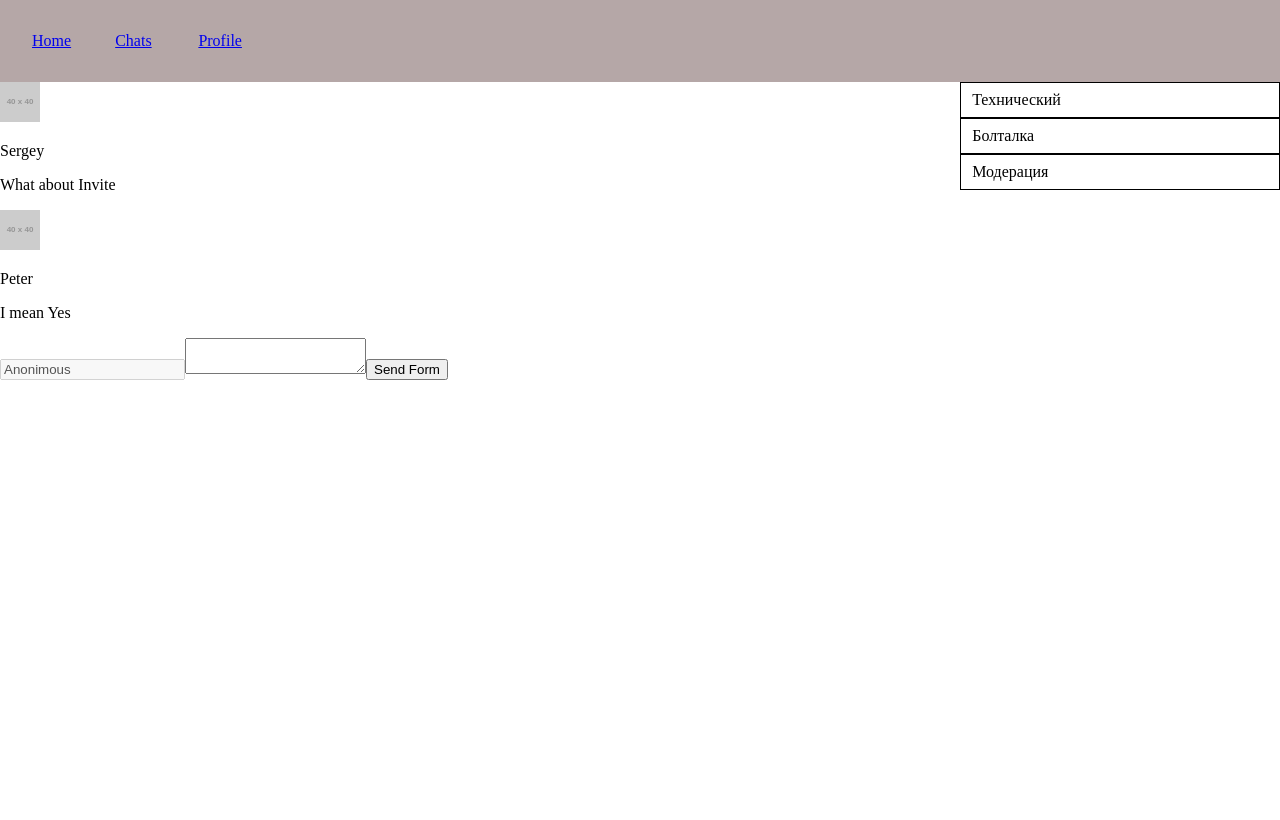
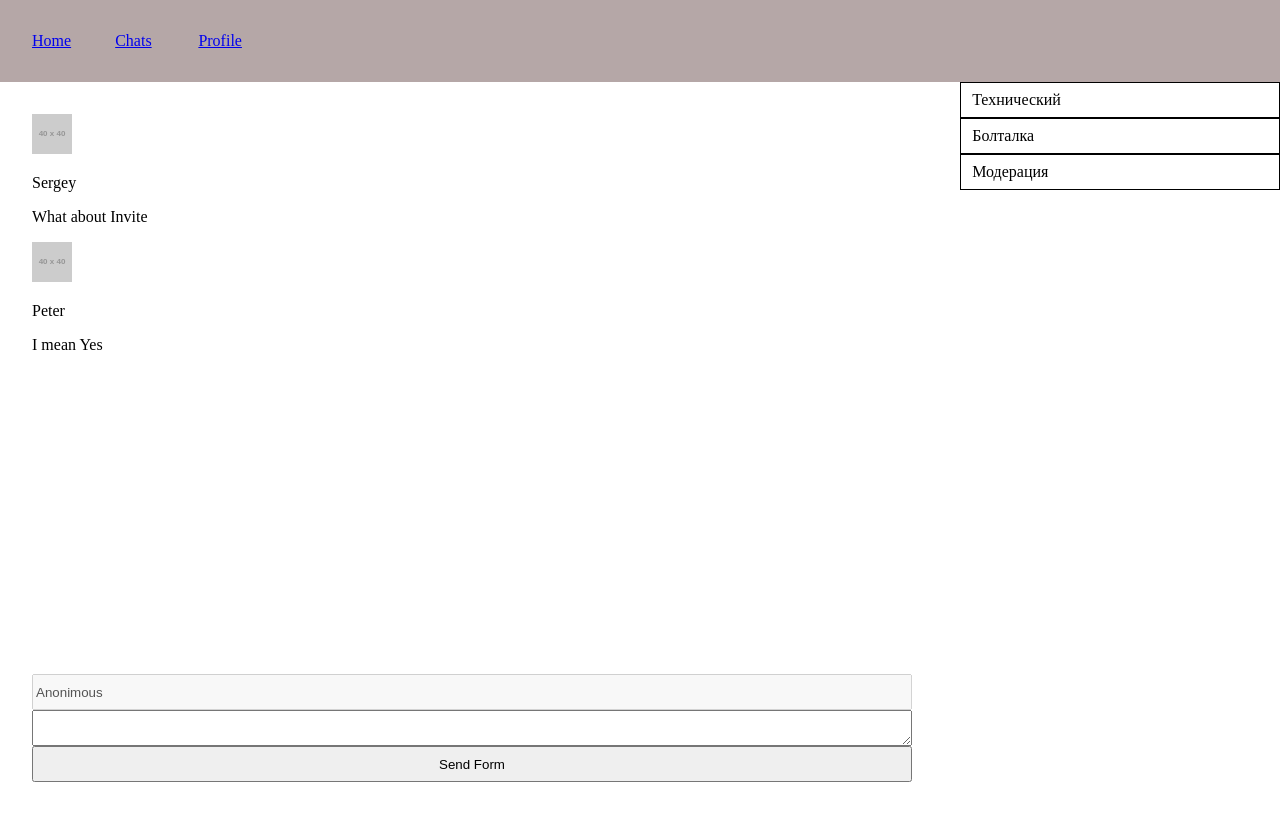
Before and after one commit to Sinsstranger/Geekbrains-ReactJS_Learn-2021, a React (Create React App) app: page /chats/moderation in a window 1280 px wide. Shown: the top 820 px of the page. Built offline with nearby package versions, Linux system fonts and the light colour scheme; the HTML template or start-up script is replaced by a standard one.

Commit message:
Bot functional injected

```diff
--- a/src/Layouts/ChatPage.jsx
+++ b/src/Layouts/ChatPage.jsx
@@ -1,24 +1,36 @@
 import {Link, useParams} from "react-router-dom";
 import {useDispatch, useSelector} from "react-redux";
 import {useCallback, useEffect, useMemo} from "react";
+import uniqid from "uniqid";
 import {Room} from '../components/chat/room/Room'
 import {Form} from '../components/chat/Form'
 import './ChatPage.sass';
-import uniqid from "uniqid";
 
 export const ChatPage = (props) => {
 	const dispatch = useDispatch();
 	const {chatname} = useParams();
 	const rooms = useSelector(state => state.rooms);
+	const currentUser = useSelector(state => state.currentUser);
 	const messages = useMemo(() => {
 		return rooms.filter(room => room.link === chatname);
 	}, [chatname, rooms]);
+	const botAnswer = useCallback(() => {
+		let answerPeriod = () => setTimeout(() => {
+			dispatch({type: 'ADD_MESSAGE', chatname, payload: {id: uniqid(), user: `Bot`, text: "You message on Moderation"}});
+		}, 500);
+		if (currentUser === `Anonimous`) {
+			answerPeriod();
+			clearTimeout(answerPeriod);
+		}
+	}, [chatname, dispatch,currentUser])
 	useEffect(() => {
 		document.title = rooms.find(room => room.link === chatname) ? `Чат | ${rooms.find(room => room.link === chatname).anchor}` : 'Список чатов';
 	}, [chatname, rooms]);
+
 	const handleFormSend = useCallback((author, text) => {
 		dispatch({type: 'ADD_MESSAGE', chatname, payload: {id: uniqid(), user: author, text}});
-	}, [dispatch, chatname]);
+		botAnswer(author);
+	}, [dispatch, chatname, botAnswer]);
 	return (
 		<div className="chat-page">
 			{!props.onlyList ? <section className="chat-part">
--- a/src/Layouts/ChatPage.sass
+++ b/src/Layouts/ChatPage.sass
@@ -2,6 +2,13 @@
 	display: grid
 	grid-template: 1fr/ 1fr 320px
 	grid-column-gap: 1em
+	min-height: 100%
+.chat-part
+	display: inherit
+	grid-template: minmax(auto, 70vh) auto /1fr
+	padding: 2em
+.chat-room
+	overflow-y: scroll
 .menu-part
 	display: grid
 	grid-auto-columns: 1fr
@@ -14,3 +21,6 @@
 		border: 1px solid
 		border-bottom-width: .5px
 		border-top-width: .5px
+.chat-form
+	display: grid
+	grid-auto-rows: 1fr
--- a/src/components/chat/room/Room.js
+++ b/src/components/chat/room/Room.js
@@ -1,6 +1,6 @@
 import {Message} from '../Message/Message.js'
+
 export const Room = ({messages}) => {
-	console.log(messages)
 	return (
 		<section className="chat-room">
 			{messages.map(message => <Message key={message.id} message={message}/>)}
--- a/src/index.js
+++ b/src/index.js
@@ -20,4 +20,4 @@ ReactDOM.render(
 // If you want your index to work offline and load faster, you can change
 // unregister() to register() below. Note this comes with some pitfalls.
 // Learn more about service workers: https://bit.ly/CRA-PWA
-serviceWorker.unregister();
+serviceWorker.register();
```
